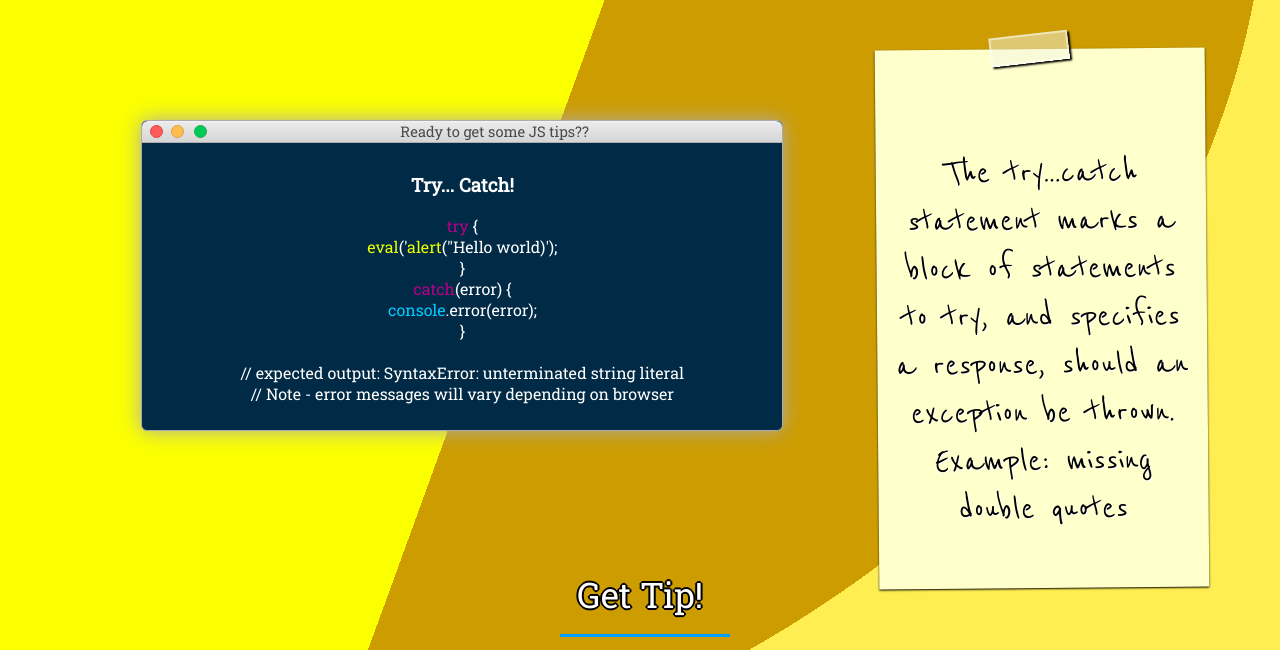
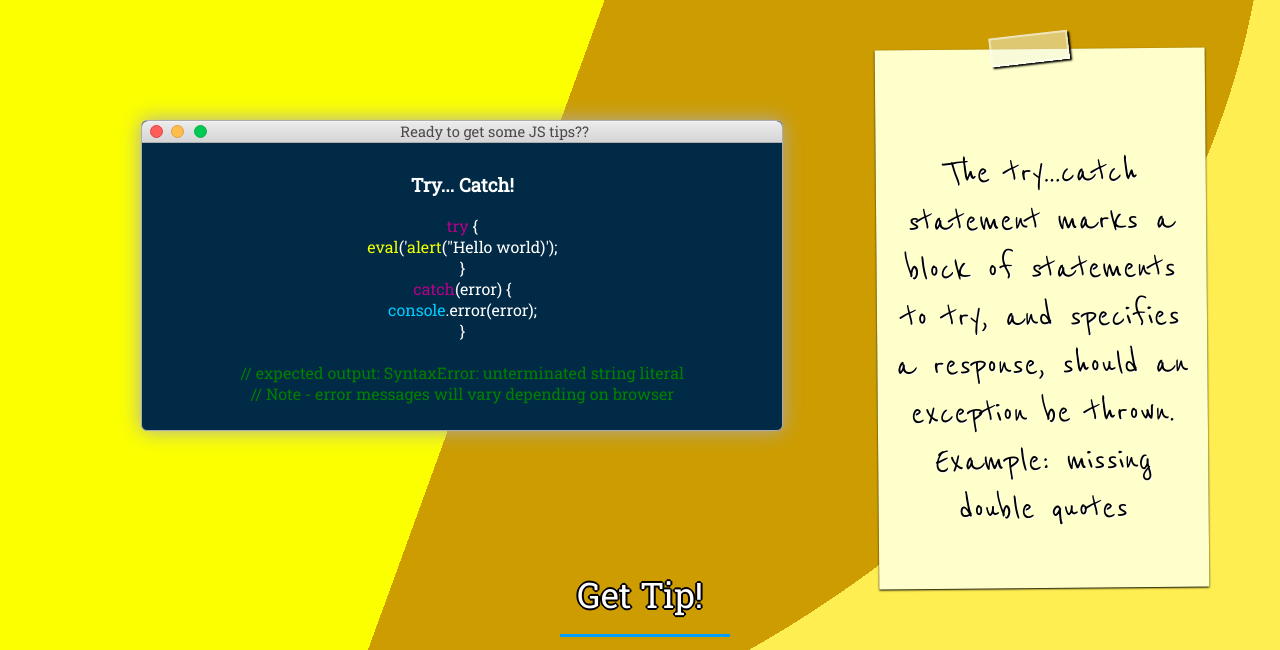
Before and after one commit to agostinoccr/js-tips-generator, a plain HTML site: page index.html in a window 1280 px wide. Both pictures are taken after a click on the link "Get Tip!". Shown: the part 143-793 px from the top of the page. Drawn offline with Linux system fonts and the light colour scheme.

Commit message:
Added class for comments

```diff
--- a/css/code.css
+++ b/css/code.css
@@ -168,3 +168,7 @@ a {
 .console {
   color: #00ccff
 }
+
+.comment {
+  color: green;
+}
--- a/index.html
+++ b/index.html
@@ -101,7 +101,13 @@
                     var titles = Array.from(document.querySelectorAll('.title'))
                         .map((titolo) => titolo.textContent = randTip.title);
 
-                    const innerHtml = randTip.code.replace(keywordsRegex, `<span class="$&">$&</span>`).replace(/\n/g, "<br />");
+                    const innerHtml = randTip.code
+                        .split('\n')
+                        .map( el => el.replace(/(\/\/).*/g, `<span class="comment">$&</span>`).replace(keywordsRegex, `<span class="$&">$&</span>`))
+                        .join("<br />");
+
+                    console.log(innerHtml);
+
 
                     document.getElementById('body').textContent = randTip.body;
                     document.getElementById('code').innerHTML = innerHtml;
```
